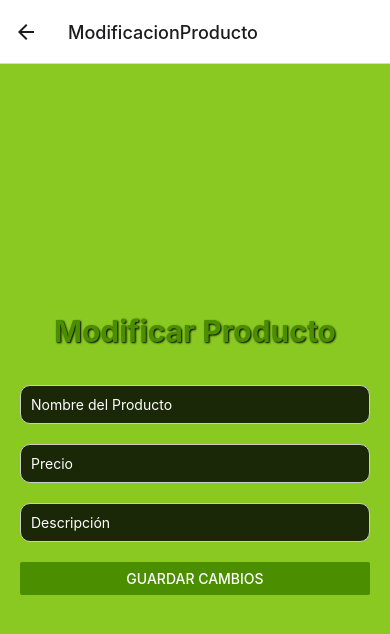
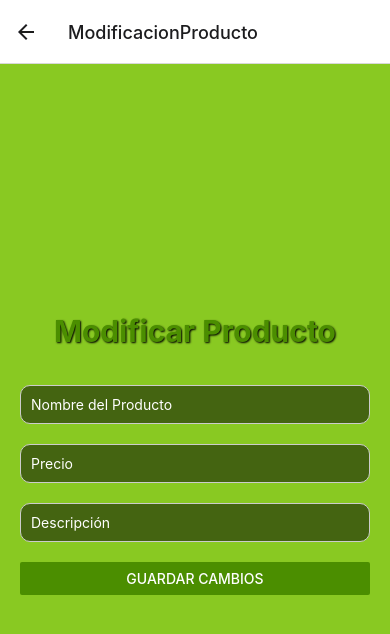
Before and after one commit to Aldanaaa8/AppMyE, a React Native app: screen /ModificacionProducto in a window 390 px wide. Shown: the top 634 px of the page. Built offline with nearby package versions, Linux system fonts and the light colour scheme.

Commit message:
Modificación de productos

```diff
--- a/screens/ModificacionProducto.js
+++ b/screens/ModificacionProducto.js
@@ -91,7 +91,7 @@ const styles = StyleSheet.create({
     padding: 10,
     marginBottom: 20,
     borderRadius: 10,
-    backgroundColor: 'rgba(0, 0, 0, 0.8)', // Negro con transparencia
+    backgroundColor: 'rgba(0, 0, 0, 0.5)', // Negro con transparencia
     color: '#FFF', // Texto blanco
   },
   error: {
```
